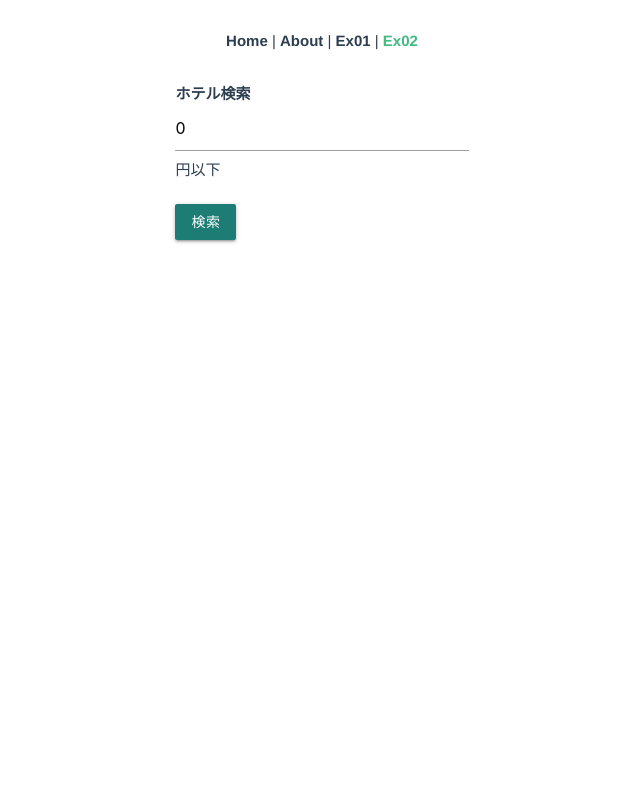
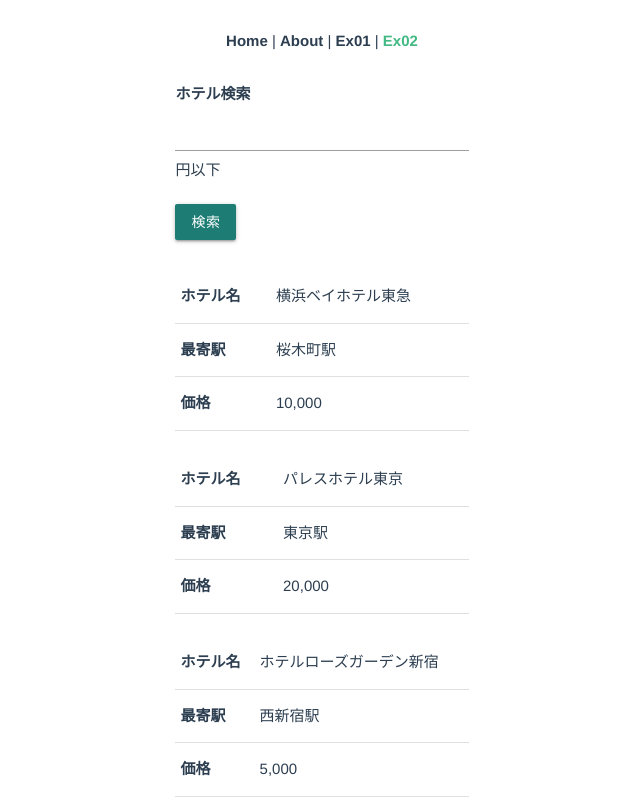
Before and after one commit to hanawtnb/ex-vue-intermediate, a Vue app: page /searchHotel in a window 1280 px wide. Both pictures are taken after a click on the button "検索". Shown: the top 800 px of the page, without its empty margins (318-958 px from the left). Built offline with nearby package versions, Linux system fonts and the light colour scheme.

Commit message:
ルーティングの設定。

```diff
--- a/src/store/index.ts
+++ b/src/store/index.ts
@@ -174,11 +174,16 @@ export default new Vuex.Store({
             hitTeamID.push(team);
           }
         }
+        // 配列を返すのではなく、検索した中の一つを返す。
         return hitTeamID[0];
       };
     },
 
-    getSearchHotel(state) {
+    getAllHotel(state) {
+      return state.hotels;
+    },
+
+    getSearchHotelLessThanPrice(state) {
       return (price: number) => {
         const hitHotel = [];
         for (const hotel of state.hotels) {
--- a/src/views/SearchHotel.vue
+++ b/src/views/SearchHotel.vue
@@ -2,7 +2,7 @@
   <div class="container">
     <div class="searchHotel">
       <div class="title">ホテル検索</div>
-      <div><input type="number" v-model="price" />円以下</div>
+      <div><input type="text" v-model="price" />円以下</div>
       <br />
       <button
         class="waves-effect waves-light btn"
@@ -12,8 +12,8 @@
         検索
       </button>
       <div class="showHitHotels">
-        <div v-for="hotel of hitHotels" v-bind:key="hotel">
-          <table border="1">
+        <div v-for="hotel of hitHotels" v-bind:key="hotel.id">
+          <table class="highlite">
             <tr>
               <th>ホテル名</th>
               <td>{{ hotel.name }}</td>
@@ -35,15 +35,22 @@
 </template>
 
 <script lang="ts">
+// import { Hotel } from "@/types/hotel";
 import { Component, Vue } from "vue-property-decorator";
 
 @Component
 export default class SearchHotel extends Vue {
-  private price = 0;
+  private price = "";
   private hitHotels = [];
 
   onSearchHotel(): void {
-    this.hitHotels = this["$store"].getters.getSearchHotel(this.price);
+    let searchPrice = this.price;
+    if (searchPrice == "") {
+      this.hitHotels = this["$store"].getters.getAllHotel;
+    } else {
+      this.hitHotels =
+        this["$store"].getters.getSearchHotelLessThanPrice(searchPrice);
+    }
   }
 }
 </script>
```
